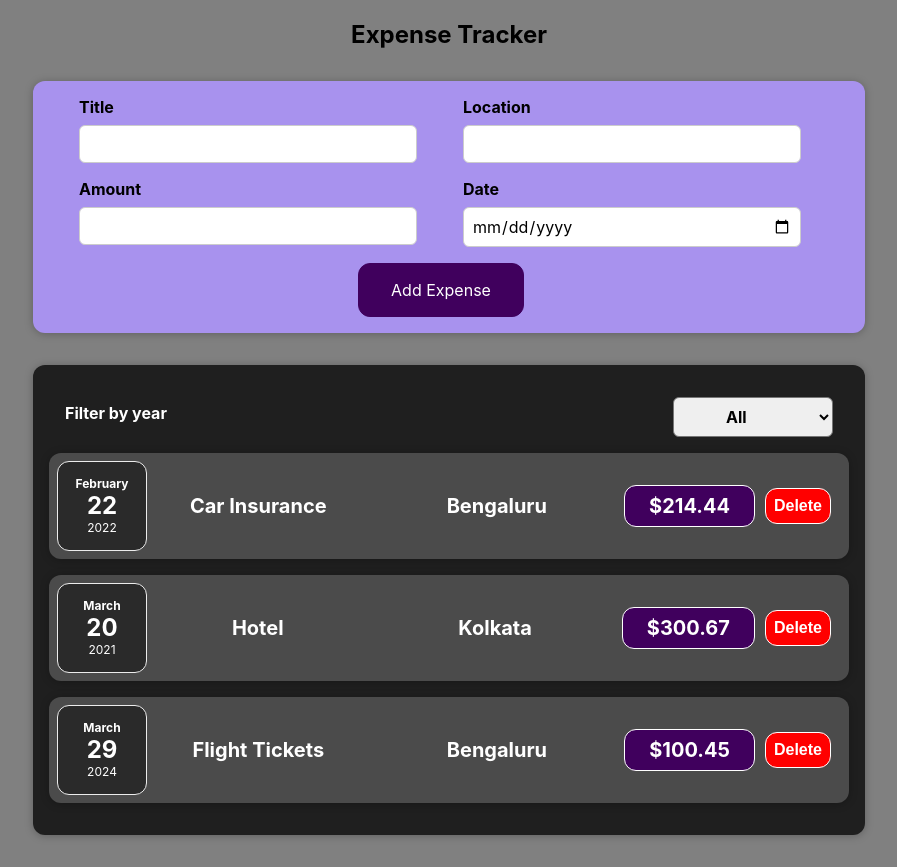
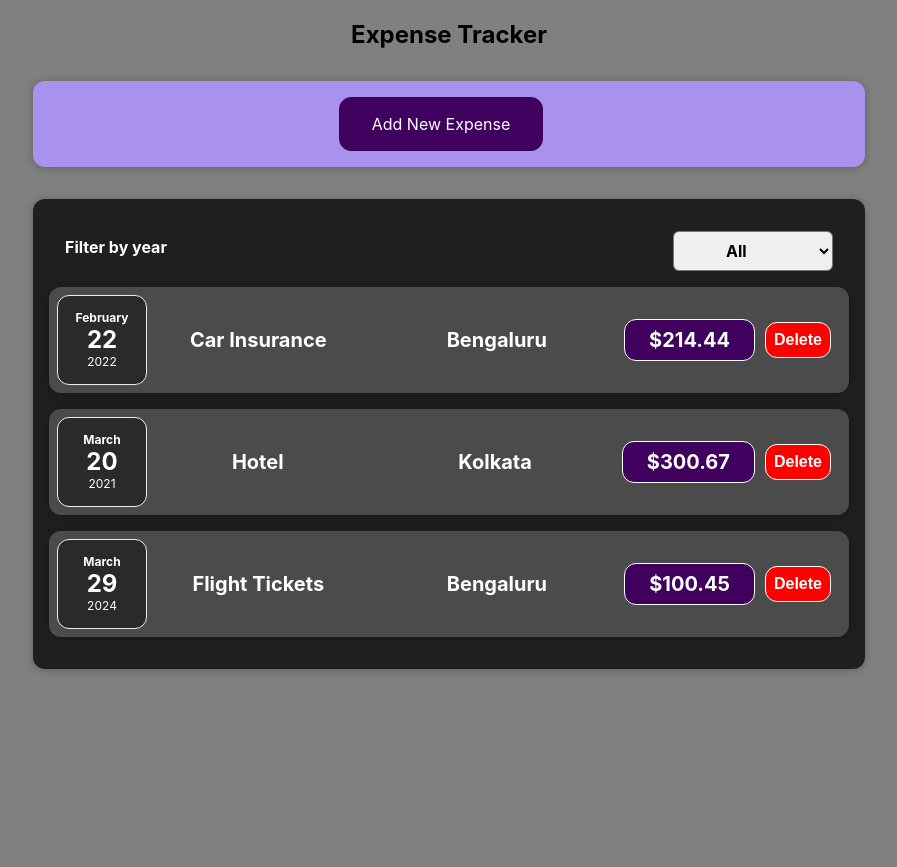
Before and after one commit to ManishRohilla/Expense_Tracker_React, a React (Create React App) app in the folder expense_tracker/: page / in a window 1280 px wide. Shown: the whole page, without its empty margins (191-1088 px from the left). After the commit the page ends 800 px from the top, so only its background shows below. Built offline with nearby package versions, Linux system fonts and the light colour scheme.

Commit message:
Conditional Rendering challenge for New Expense Form

```diff
--- a/expense_tracker/src/components/NewExpenses/ExpenseForm.js
+++ b/expense_tracker/src/components/NewExpenses/ExpenseForm.js
@@ -28,6 +28,9 @@ const ExpenseForm = (props) => {
     //   enteredDate: event.target.value,
     // });
   };
+  const handleFormToggleCancel = (event) => {
+    props.onCancelForm(false);
+  };
   const submitHandler = (event) => {
     event.preventDefault();
     console.log(expenseData);
@@ -42,7 +45,7 @@ const ExpenseForm = (props) => {
   };
 
   return (
-    <form onSubmit={submitHandler}>
+    <form onSubmit={submitHandler} onReset={handleFormToggleCancel}>
       <div className="new-expense__controls">
         <div className="new-expense__control">
           <label>Title</label>
@@ -87,6 +90,7 @@ const ExpenseForm = (props) => {
       </div>
       <div className="new-expense__actions">
         <button type="submit">Add Expense</button>
+        <button type="reset">Cancel</button>
       </div>
     </form>
   );
--- a/expense_tracker/src/components/NewExpenses/NewExpense.js
+++ b/expense_tracker/src/components/NewExpenses/NewExpense.js
@@ -1,4 +1,4 @@
-import React from "react";
+import React, { useState } from "react";
 import ExpenseForm from "./ExpenseForm";
 import "./NewExpense.css";
 
@@ -6,9 +6,23 @@ const NewExpense = (props) => {
   const newExpenseHandler = (newExpense) => {
     props.onReceiveExpense(newExpense);
   };
+  const [formToggle, setFormToggle] = useState(false);
+  const handleFormToggle = () => {
+    setFormToggle(true);
+  };
+  const handleCancelFormToggle = (turnTo) => {
+    setFormToggle(turnTo);
+  };
   return (
     <div className="new-expense">
-      <ExpenseForm onSubmitForm={newExpenseHandler} />
+      {formToggle ? (
+        <ExpenseForm
+          onSubmitForm={newExpenseHandler}
+          onCancelForm={handleCancelFormToggle}
+        />
+      ) : (
+        <button onClick={handleFormToggle}>Add New Expense</button>
+      )}
     </div>
   );
 };
```
